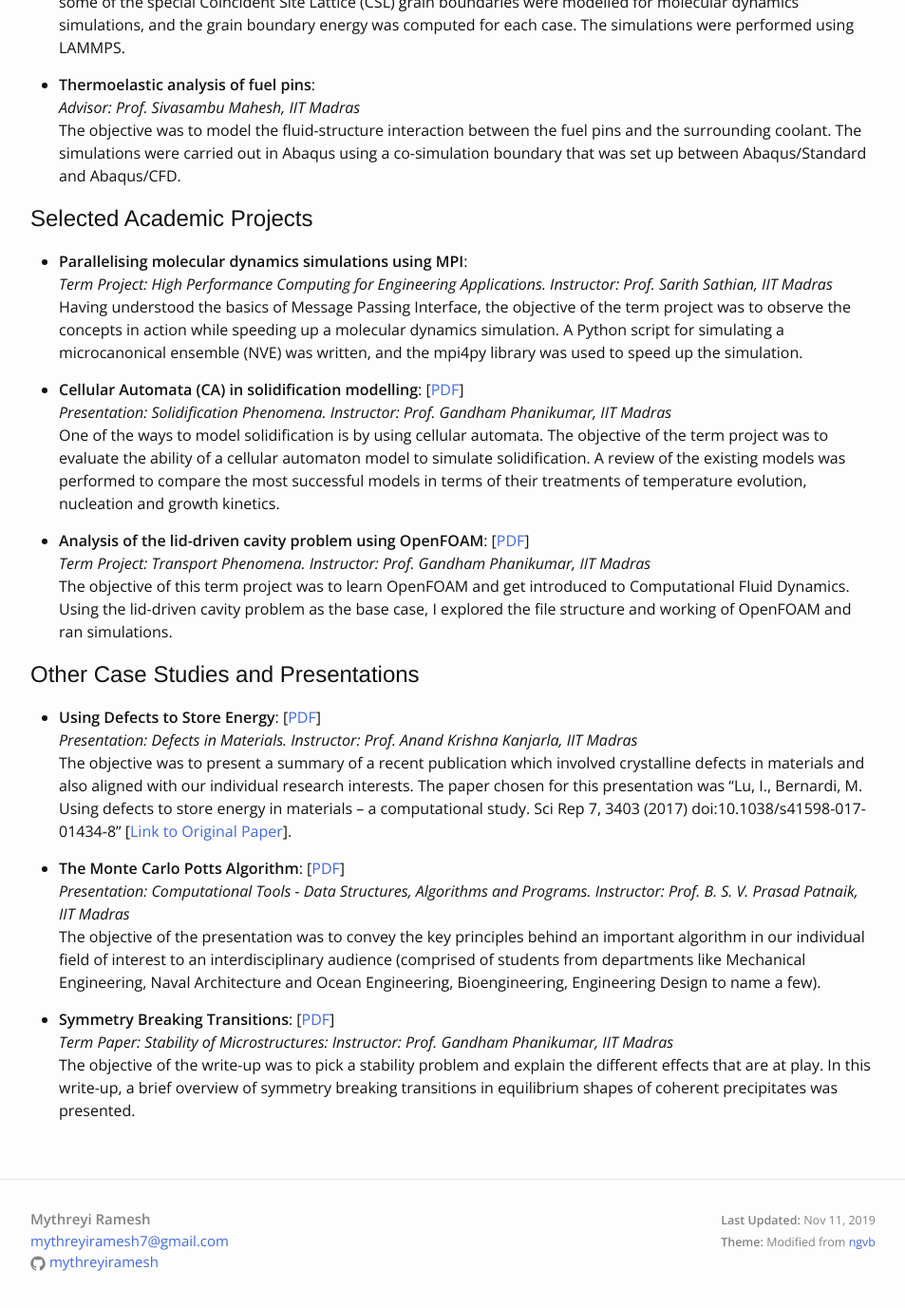
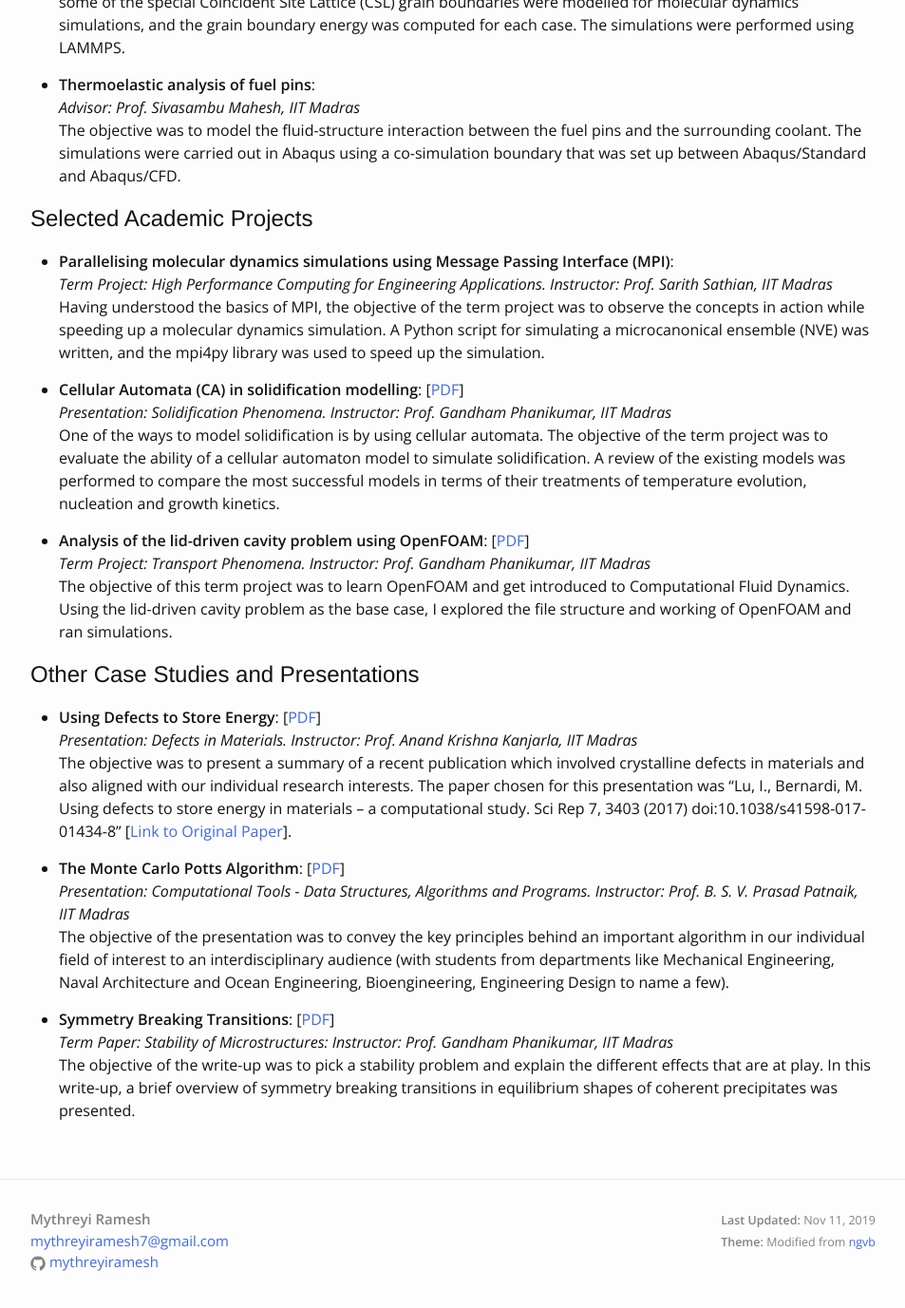
Before and after one commit to mythreyiramesh/mythreyiramesh.github.io, a Jekyll site: the page built from research/projects.md, in a window 1280 px wide and 1400 px high, scrolled down 771 px. Shown: the top 1377 px of the window at 95% size, without its empty margins (163-1116 px from the left). Built offline with Jekyll 4.4.1, drawn with Linux system fonts in a browser that asks for light colours.

```diff
--- a/_config.yml
+++ b/_config.yml
@@ -2,7 +2,7 @@
 title: Mythreyi Ramesh
 email: mythreyiramesh7@gmail.com
 description: > # this means to ignore newlines until "baseurl:"
-  Website of Mythreyi Ramesh, a final year undergraduate student at the Indian Institute of Technology Madras, Chennai, India.
+  Website of Mythreyi Ramesh, a final year student at the Indian Institute of Technology Madras, Chennai, India.
 baseurl: "" # the subpath of your site, e.g. /blog/
 github_username:  mythreyiramesh
 
--- a/research/projects.md
+++ b/research/projects.md
@@ -19,7 +19,7 @@ The objective was to model the fluid-structure interaction between the fuel pins
 
 ## Selected Academic Projects
 
-- **Parallelising molecular dynamics simulations using MPI**: <br> *Term Project: High Performance Computing for Engineering Applications. Instructor: Prof. Sarith Sathian, IIT Madras* <br> Having understood the basics of Message Passing Interface, the objective of the term project was to observe the concepts in action while speeding up a molecular dynamics simulation. A Python script for simulating a microcanonical ensemble (NVE) was written, and the mpi4py library was used to speed up the simulation.
+- **Parallelising molecular dynamics simulations using Message Passing Interface (MPI)**: <br> *Term Project: High Performance Computing for Engineering Applications. Instructor: Prof. Sarith Sathian, IIT Madras* <br> Having understood the basics of MPI, the objective of the term project was to observe the concepts in action while speeding up a molecular dynamics simulation. A Python script for simulating a microcanonical ensemble (NVE) was written, and the mpi4py library was used to speed up the simulation.
 
 - **Cellular Automata (CA) in solidification modelling**: \[[PDF](/files/Projects/MM5520-Presentation.pdf){:target="_blank"}\] <br> *Presentation: Solidification Phenomena. Instructor: Prof. Gandham Phanikumar, IIT Madras* <br>
 One of the ways to model solidification is by using cellular automata. The objective of the term project was to evaluate the ability of a cellular automaton model to simulate solidification. A review of the existing models was performed to compare the most successful models in terms of their treatments of temperature evolution, nucleation and growth kinetics.
@@ -30,6 +30,6 @@ One of the ways to model solidification is by using cellular automata. The objec
 
 - **Using Defects to Store Energy**: \[[PDF](/files/Projects/MM5040-Presentation.pdf){:target="_blank"}\] <br> *Presentation: Defects in Materials. Instructor: Prof. Anand Krishna Kanjarla, IIT Madras* <br> The objective was to present a summary of a recent publication which involved crystalline defects in materials and also aligned with our individual research interests. The paper chosen for this presentation was "Lu, I., Bernardi, M. Using defects to store energy in materials – a computational study. Sci Rep 7, 3403 (2017) doi:10.1038/s41598-017-01434-8" \[[Link to Original Paper](https://rdcu.be/bV6f9){:target="_blank"}\].
 
-- **The Monte Carlo Potts Algorithm**: \[[PDF](/files/Projects/ID6105-Presentation.pdf){:target="_blank"}\] <br> *Presentation: Computational Tools - Data Structures, Algorithms and Programs. Instructor: Prof. B. S. V. Prasad Patnaik, IIT Madras* <br> The objective of the presentation was to convey the key principles behind an important algorithm in our individual field of interest to an interdisciplinary audience (comprised of students from departments like Mechanical Engineering, Naval Architecture and Ocean Engineering, Bioengineering, Engineering Design to name a few).
+- **The Monte Carlo Potts Algorithm**: \[[PDF](/files/Projects/ID6105-Presentation.pdf){:target="_blank"}\] <br> *Presentation: Computational Tools - Data Structures, Algorithms and Programs. Instructor: Prof. B. S. V. Prasad Patnaik, IIT Madras* <br> The objective of the presentation was to convey the key principles behind an important algorithm in our individual field of interest to an interdisciplinary audience (with students from departments like Mechanical Engineering, Naval Architecture and Ocean Engineering, Bioengineering, Engineering Design to name a few).
 
 - **Symmetry Breaking Transitions**: \[[PDF](/files/Projects/MM5290-Write-Up.pdf){:target="_blank"}\] <br> *Term Paper: Stability of Microstructures: Instructor: Prof. Gandham Phanikumar, IIT Madras* <br> The objective of the write-up was to pick a stability problem and explain the different effects that are at play. In this write-up, a brief overview of symmetry breaking transitions in equilibrium shapes of coherent precipitates was presented.
```
Also changed, not shown: links/interesting-books.md (+1 -0 lines), links/resources.md (+1 -0 lines).
